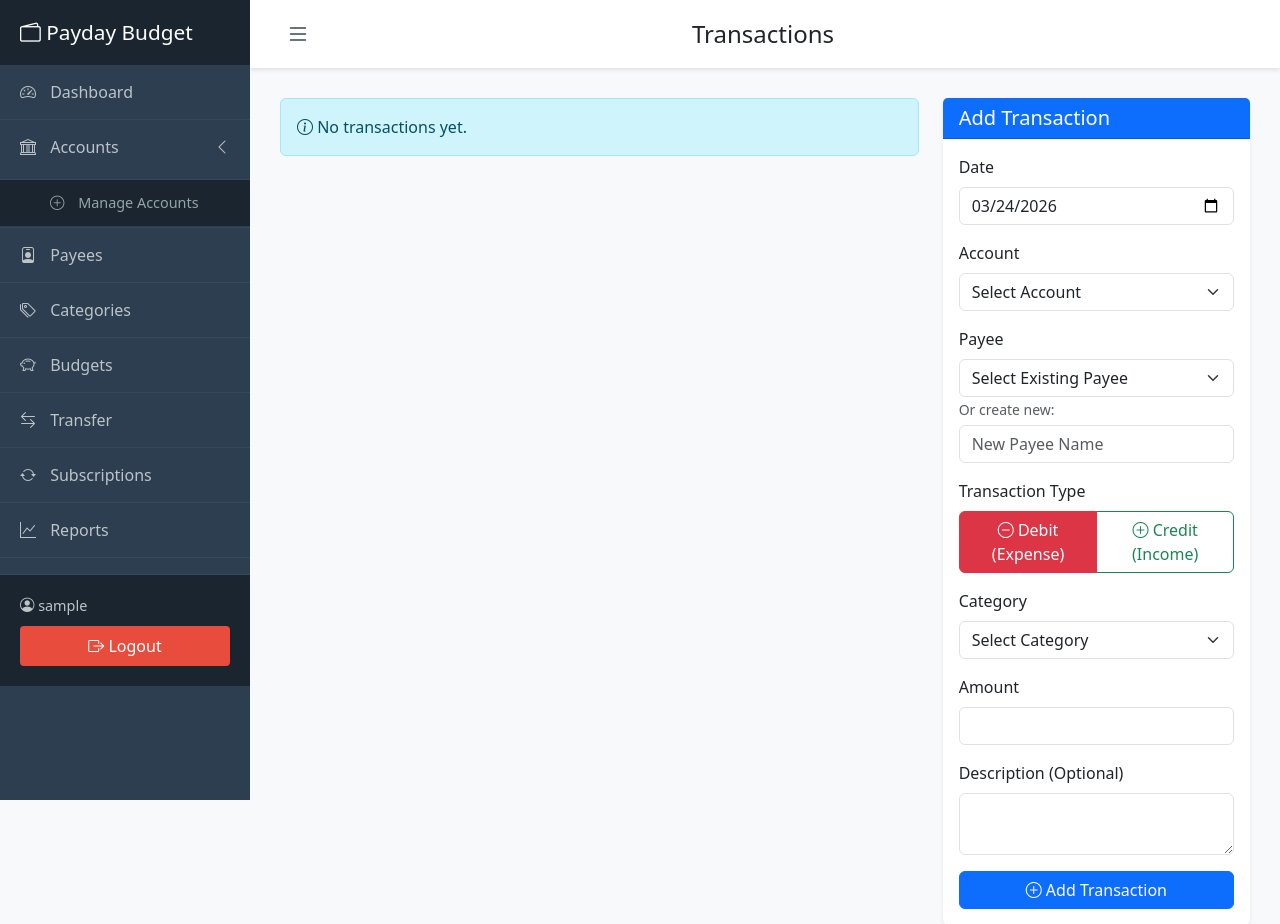
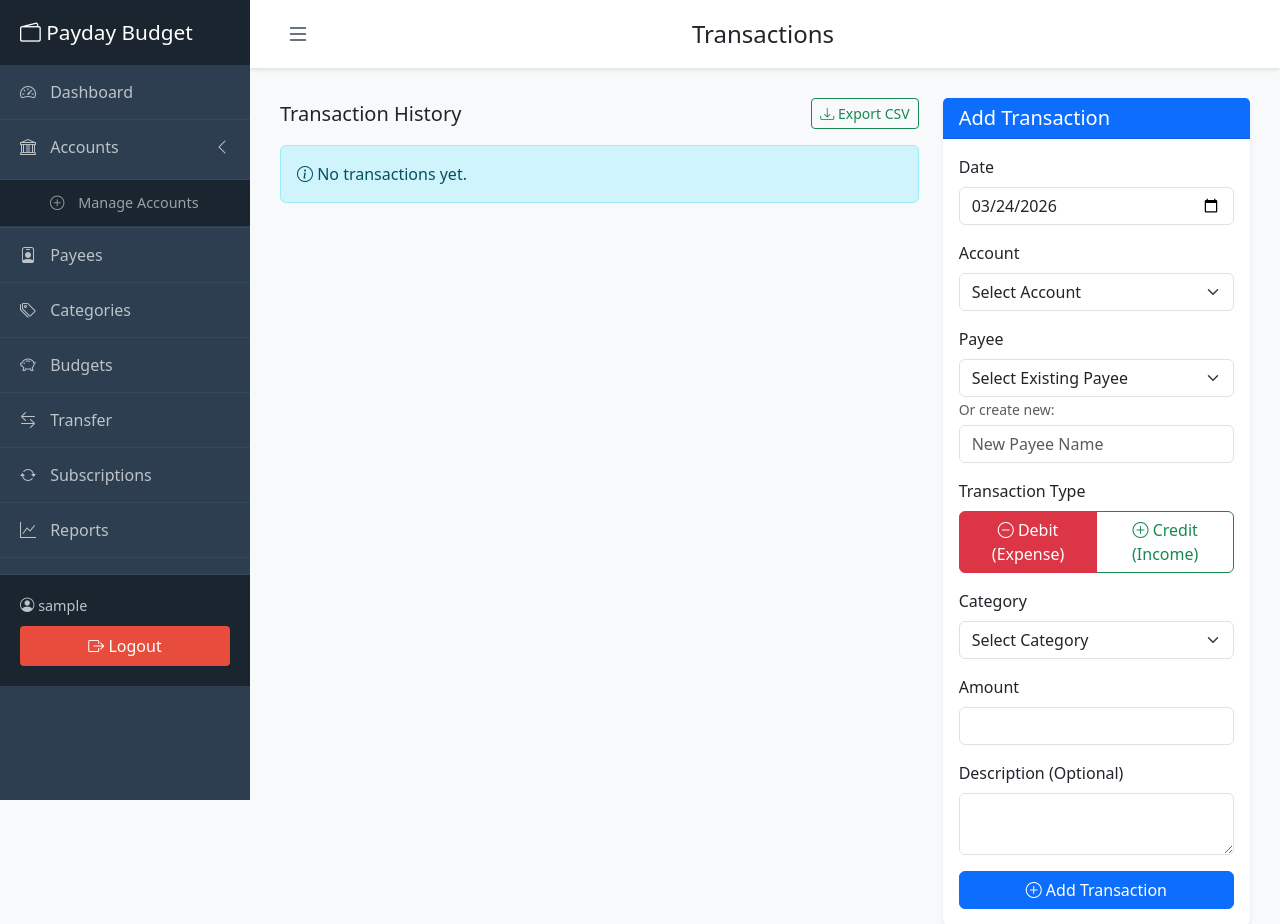
Before and after one commit to alreadyded1/Payday-Budget, a Flask app: page /transactions in a window 1280 px wide. Shown: the top 924 px of the page. Run offline with Flask 3, Linux system fonts and the light colour scheme; the visitor is signed in with stand-in values (Sample User, id 1); data that the repository does not hold is empty; some libraries are stand-ins or nearby versions.

Commit message:
Add CSV export feature for transactions
Adds a /export/transactions route that streams a CSV file with columns:
Date, Account, Payee, Category, Type, Amount, Description, Reconciled.
Supports optional filters for start/end date and account.

Export button with modal appears on both the Transactions page (with
account filter dropdown) and the Account Transactions page (pre-filtered
to that account).

Co-Authored-By: Claude Sonnet 4.6 <noreply@anthropic.com>

```diff
--- a/app.py
+++ b/app.py
@@ -1,4 +1,4 @@
-from flask import Flask, render_template, request, redirect, url_for, flash, jsonify
+from flask import Flask, render_template, request, redirect, url_for, flash, jsonify, Response
 from flask_login import LoginManager, login_user, logout_user, login_required, current_user
 from flask_wtf.csrf import CSRFProtect
 from flask_limiter import Limiter
@@ -9,6 +9,8 @@ from sqlalchemy import func, extract, case
 from dotenv import load_dotenv
 import os
 import secrets
+import csv
+import io
 
 # Load environment variables from .env file
 load_dotenv()
@@ -1244,6 +1246,64 @@ def reports():
                          current_period=period,
                          period_label=period_label)
 
+@app.route('/export/transactions')
+@login_required
+def export_transactions():
+    account_id = request.args.get('account_id', type=int)
+    start_date = request.args.get('start_date')
+    end_date = request.args.get('end_date')
+
+    query = Transaction.query.filter_by(user_id=current_user.id)
+
+    if account_id:
+        account = Account.query.filter_by(id=account_id, user_id=current_user.id).first_or_404()
+        query = query.filter_by(account_id=account_id)
+
+    if start_date:
+        try:
+            query = query.filter(Transaction.transaction_date >= datetime.strptime(start_date, '%Y-%m-%d').date())
+        except ValueError:
+            pass
+
+    if end_date:
+        try:
+            query = query.filter(Transaction.transaction_date <= datetime.strptime(end_date, '%Y-%m-%d').date())
+        except ValueError:
+            pass
+
+    transactions = query.order_by(Transaction.transaction_date.desc(), Transaction.id.desc()).all()
+
+    output = io.StringIO()
+    writer = csv.writer(output)
+    writer.writerow(['Date', 'Account', 'Payee', 'Category', 'Type', 'Amount', 'Description', 'Reconciled'])
+    for t in transactions:
+        writer.writerow([
+            t.transaction_date.strftime('%Y-%m-%d'),
+            t.account.name,
+            t.payee.name,
+            t.category.name,
+            t.transaction_type,
+            f"{t.amount:.2f}",
+            t.description or '',
+            'Yes' if t.reconciled else 'No',
+        ])
+
+    parts = ['transactions']
+    if account_id:
+        parts.append(account.name.replace(' ', '_'))
+    if start_date:
+        parts.append(start_date)
+    if end_date:
+        parts.append(end_date)
+    filename = '_'.join(parts) + '.csv'
+
+    return Response(
+        output.getvalue(),
+        mimetype='text/csv',
+        headers={'Content-Disposition': f'attachment; filename="{filename}"'}
+    )
+
+
 @app.route('/admin', methods=['GET', 'POST'])
 @login_required
 def admin():
--- a/templates/transactions.html
+++ b/templates/transactions.html
@@ -4,8 +4,54 @@
 {% block page_title %}Transactions{% endblock %}
 
 {% block content %}
+<!-- Export Modal -->
+<div class="modal fade" id="exportModal" tabindex="-1" aria-labelledby="exportModalLabel" aria-hidden="true">
+    <div class="modal-dialog">
+        <div class="modal-content">
+            <div class="modal-header">
+                <h5 class="modal-title" id="exportModalLabel"><i class="bi bi-download"></i> Export Transactions</h5>
+                <button type="button" class="btn-close" data-bs-dismiss="modal" aria-label="Close"></button>
+            </div>
+            <form method="GET" action="{{ url_for('export_transactions') }}">
+                <div class="modal-body">
+                    <div class="mb-3">
+                        <label for="export_start_date" class="form-label">Start Date <span class="text-muted">(optional)</span></label>
+                        <input type="date" class="form-control" id="export_start_date" name="start_date">
+                    </div>
+                    <div class="mb-3">
+                        <label for="export_end_date" class="form-label">End Date <span class="text-muted">(optional)</span></label>
+                        <input type="date" class="form-control" id="export_end_date" name="end_date">
+                    </div>
+                    <div class="mb-3">
+                        <label for="export_account" class="form-label">Account <span class="text-muted">(optional)</span></label>
+                        <select class="form-select" id="export_account" name="account_id">
+                            <option value="">All Accounts</option>
+                            {% for account in accounts %}
+                            <option value="{{ account.id }}">{{ account.name }}</option>
+                            {% endfor %}
+                        </select>
+                    </div>
+                    <p class="text-muted small mb-0"><i class="bi bi-info-circle"></i> Leave dates blank to export all transactions.</p>
+                </div>
+                <div class="modal-footer">
+                    <button type="button" class="btn btn-secondary" data-bs-dismiss="modal">Cancel</button>
+                    <button type="submit" class="btn btn-success">
+                        <i class="bi bi-file-earmark-spreadsheet"></i> Download CSV
+                    </button>
+                </div>
+            </form>
+        </div>
+    </div>
+</div>
+
 <div class="row">
     <div class="col-md-8">
+        <div class="d-flex justify-content-between align-items-center mb-3">
+            <h5 class="mb-0">Transaction History</h5>
+            <button type="button" class="btn btn-outline-success btn-sm" data-bs-toggle="modal" data-bs-target="#exportModal">
+                <i class="bi bi-download"></i> Export CSV
+            </button>
+        </div>
         <div class="alert alert-info" id="emptyTransactionsAlert" {% if transactions %}style="display: none;"{% endif %}>
             <i class="bi bi-info-circle"></i> No transactions yet.
         </div>
```
Also changed, not shown: templates/account_transactions.html (+39 -1 lines).
